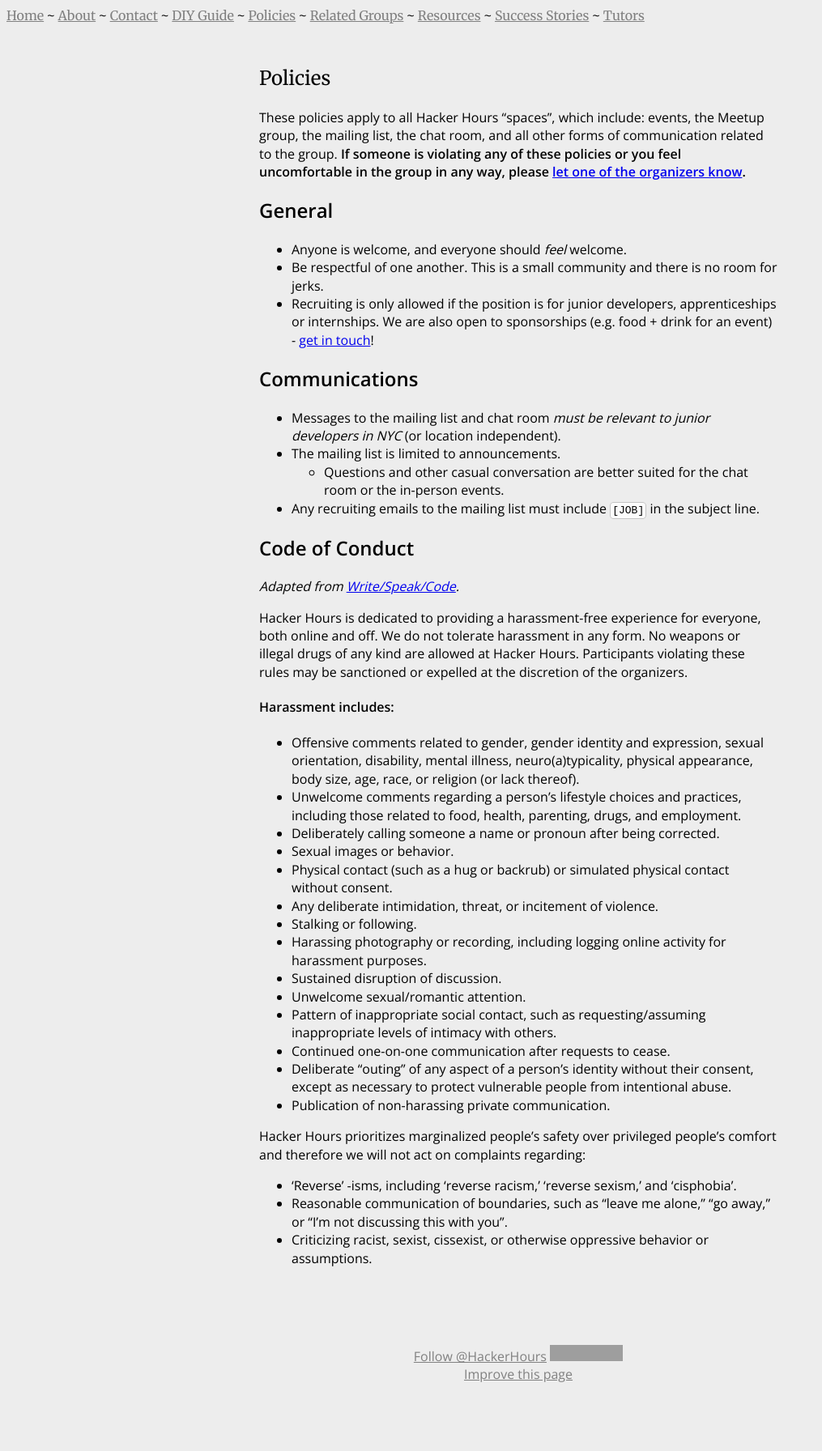
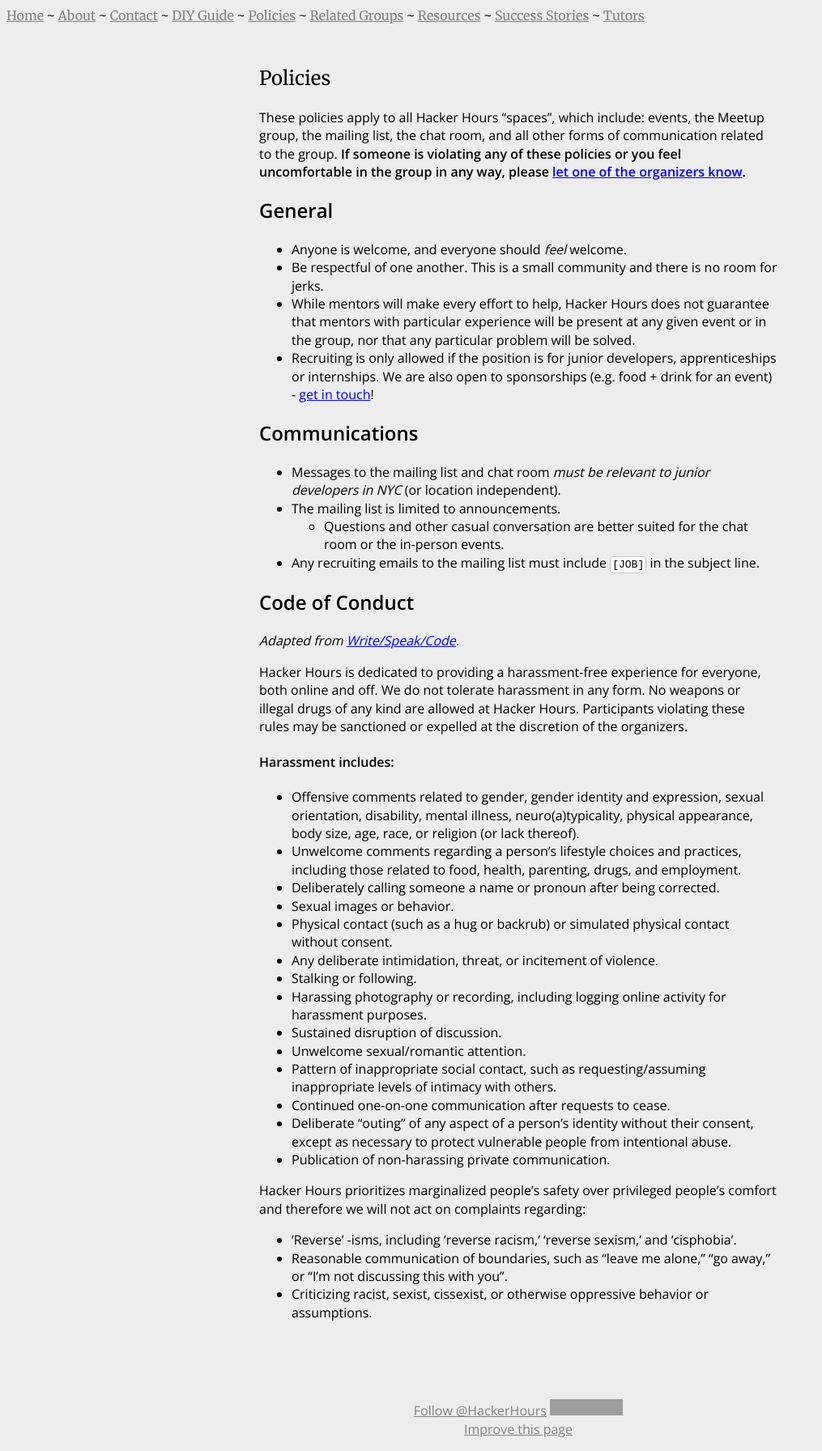
Before and after one commit to HackerHours/hackerhours.org, a Jekyll site: the page built from policies.md, in a window 1280 px wide. Shown: the whole page at 81% size, without its empty margins (0-1015 px from the left). Built offline with Jekyll 4.4.1, drawn with Linux system fonts in a browser that asks for light colours; comment, search, counter and statistics services are not loaded; before the commit the page ends 1725 px from its top, so only the background shows below that; grey boxes are pictures that could not be loaded.

Commit message:
add Hacker Hours-specific policy around guarantee of help

```diff
--- a/policies.md
+++ b/policies.md
@@ -8,6 +8,7 @@ These policies apply to all Hacker Hours "spaces", which include: events, the Me
 
 * Anyone is welcome, and everyone should _feel_ welcome.
 * Be respectful of one another.  This is a small community and there is no room for jerks.
+* While mentors will make every effort to help, Hacker Hours does not guarantee that mentors with particular experience will be present at any given event or in the group, nor that any particular problem will be solved.
 * Recruiting is only allowed if the position is for junior developers, apprenticeships or internships.  We are also open to sponsorships (e.g. food + drink for an event) - [get in touch](/contact.html)!
 
 ## Communications
```
